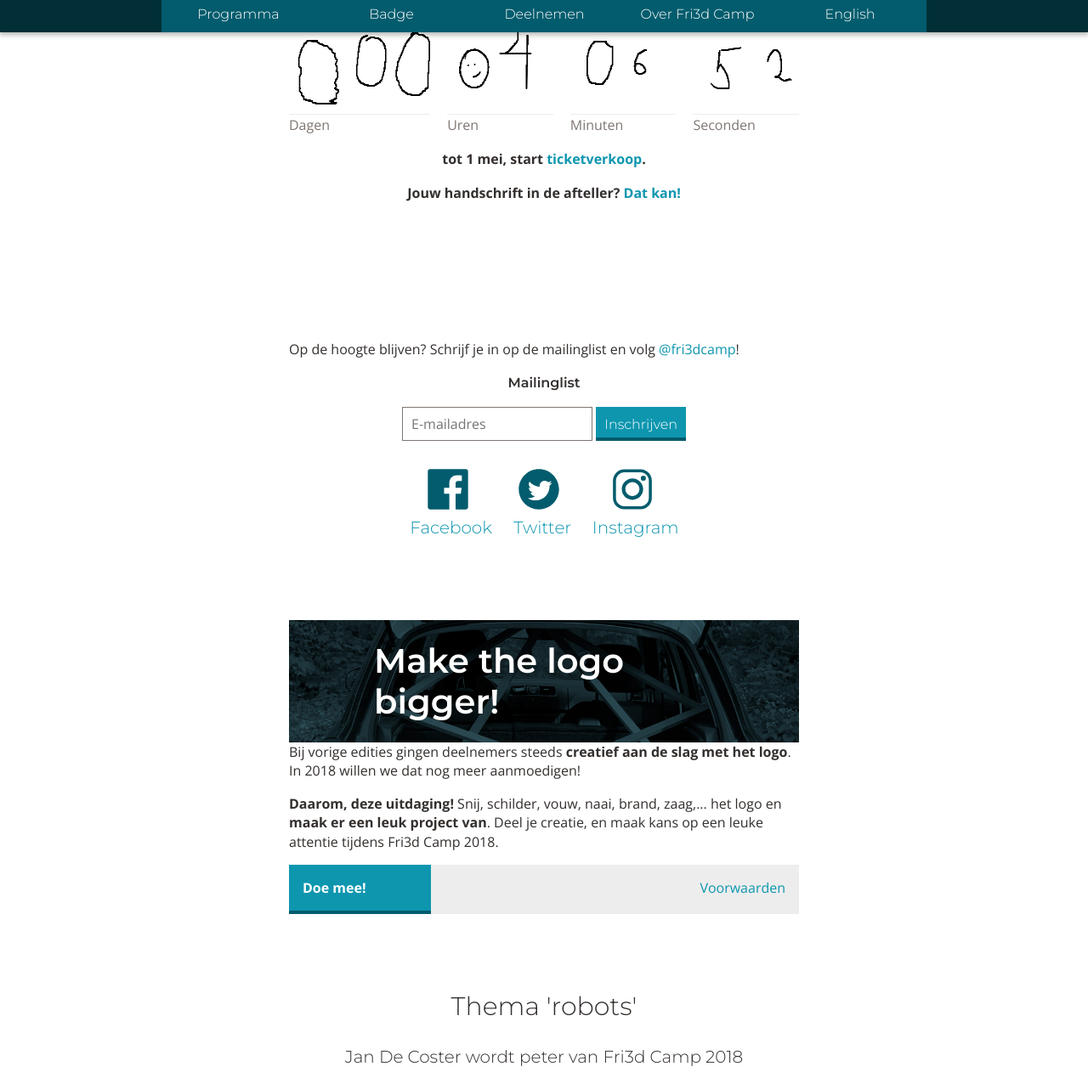
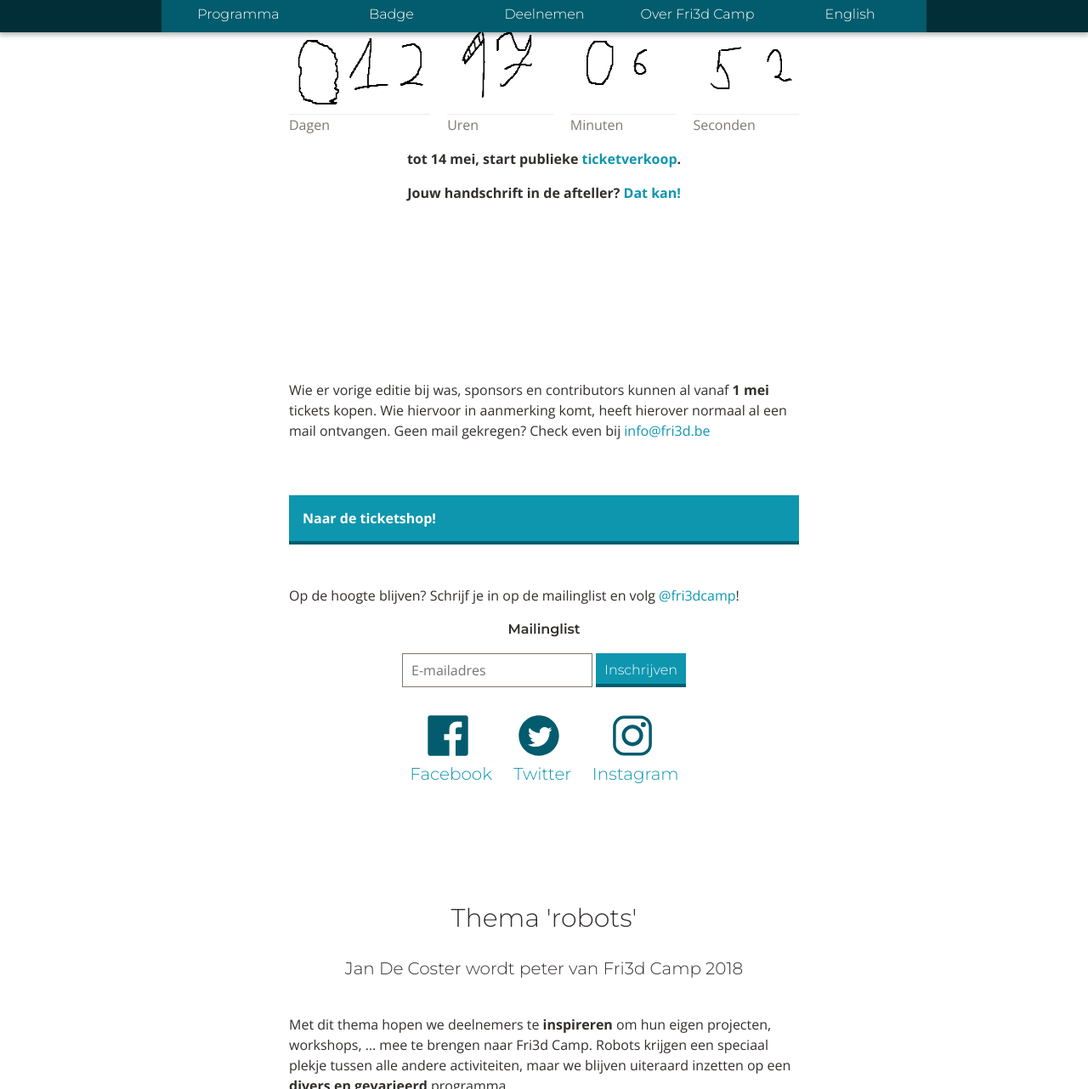
Before and after one commit to Fri3dCamp/fri3d2018-announce, a Jekyll site: the page built from index.html, in a window 1280 px wide and 1400 px high, scrolled down 452 px, cut to the strip 42-1324 px from the top of the window. Shown: the whole strip at 85% size. Built offline with Jekyll 4.4.1, drawn with Linux system fonts in a browser that asks for light colours; nearby versions of some CDN libraries; some of the changed text lies outside the part shown; grey boxes are pictures that could not be loaded.

Commit message:
updated home

```diff
--- /dev/null
+++ b/_includes/cta-tickets.html
@@ -0,0 +1,4 @@
+<div class="cta" id="cta-tickets">
+  <div class="linkbar"><a class="primary" href="http://tickets.fri3d.be/">Naar de ticketshop!</a>
+  </div>
+</div>
--- a/index.html
+++ b/index.html
@@ -11,7 +11,7 @@ navlevel: 0
     </div>
     <div class="maincontent">
         <div class="countdownwrapper">
-            <div id="countdown" class="countdown" data-totime="May 1, 2018 21:00:00">
+            <div id="countdown" class="countdown" data-totime="May 14, 2018 10:00:00">
                 <div class="days cdsection">
                     <canvas class="countdownnr" id="countdown-days" width="200" height="100"></canvas>
                     <p class="label">Dagen</p>
@@ -29,13 +29,19 @@ navlevel: 0
                     <p class="label">Seconden</p>
                 </div>
             </div>
-            <p class="cdfooter">tot 1 mei, start <a href ="{{ site.baseurl }}/deelnemen/tickets.html">ticketverkoop</a>.</p>
+            <p class="cdfooter">tot 14 mei, start publieke <a href ="{{ site.baseurl }}/deelnemen/tickets.html">ticketverkoop</a>.</p>
             <p class="cdfooter">Jouw handschrift in de afteller? <a href="http://font.fri3d.be">Dat kan!</a></p>
         </div>
+    </div>
+    <div class="maincontent">
+        <p>Wie er vorige editie bij was, sponsors en contributors kunnen al vanaf <strong>1 mei</strong> tickets kopen. Wie hiervoor in aanmerking komt, heeft hierover normaal al een mail ontvangen. Geen mail gekregen? Check even bij <a href="info@fri3d.be">info@fri3d.be</a></p>
+    </div>
+    {% include cta-tickets.html %}
+    <div class="maincontent">
         <p> Op de hoogte blijven? Schrijf je in op de mailinglist en volg <a href="//www.twitter.com/fri3dcamp">@fri3dcamp</a>!
         {% include mailinglist_social.html %}
     </div>
-    {% include cta-contest.html %}
+
     <div class="widecontent">
         <h1>Thema 'robots'</h1>
         <h2>Jan De Coster wordt peter van Fri3d Camp 2018</h2>
@@ -47,6 +53,7 @@ navlevel: 0
         </figure>
         <p>Het thema 'robots' krijgt ook een gezicht: <strong><a href="http://sorobots.be/" target="_blank">Jan De Coster</a>, hij wordt de peter van Fri3d Camp</strong> 2018. Jan is één van de meest creatieve en veelzijdige makers die België rijk is, en is <strong>vooral bekend om zijn <a href="http://www.sulu.be/SlightlyOverdone/#Robots">robots met karakter</a> en <a href="https://vimeo.com/210501514" >persoonlijkheid</a></strong>.</p>
     </div>
+    {% include cta-contest.html %}
     {% include slideshow.html %}
     <div class="widecontent">
         <h1>Fri3d Camp Groeit</h1>
```
